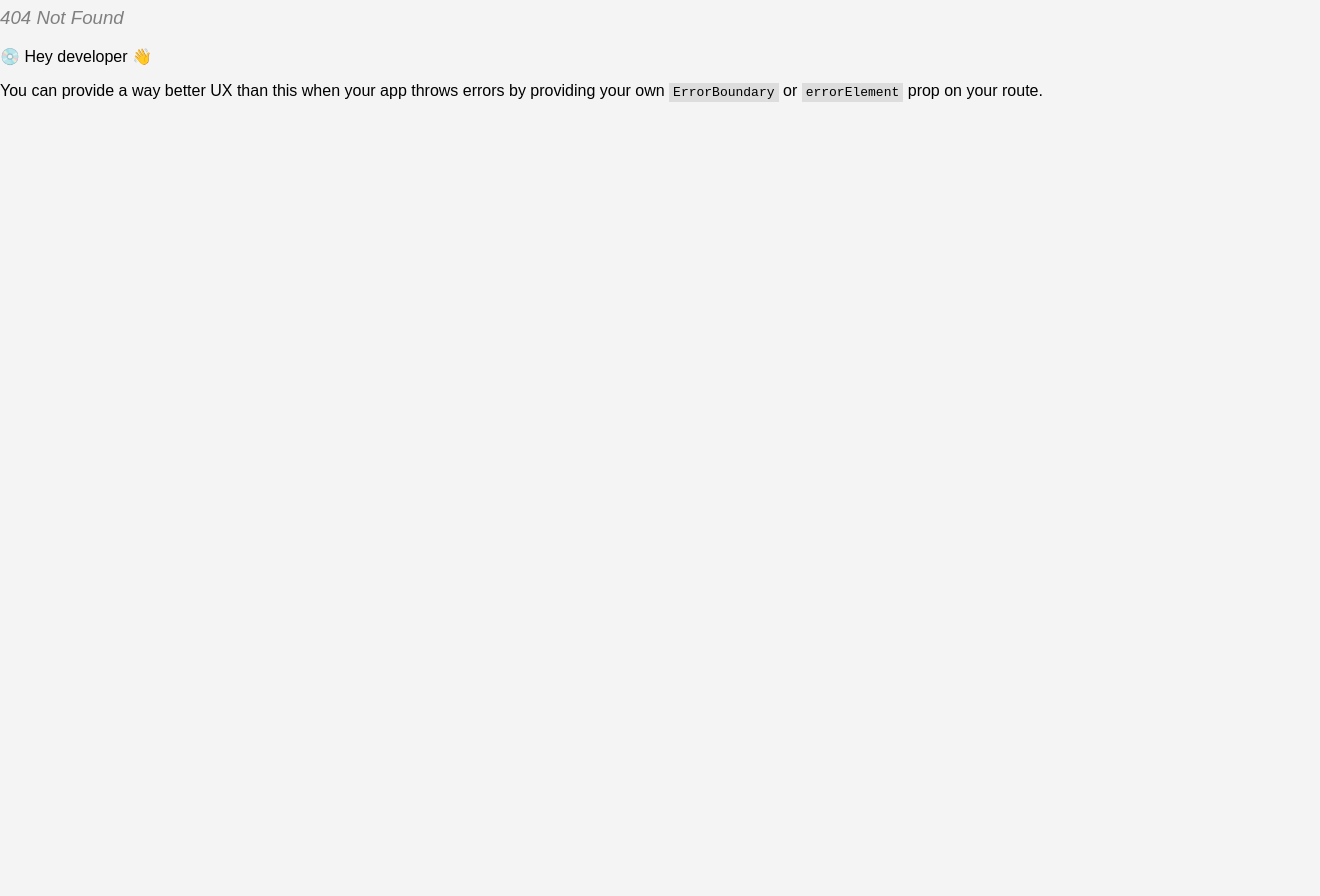
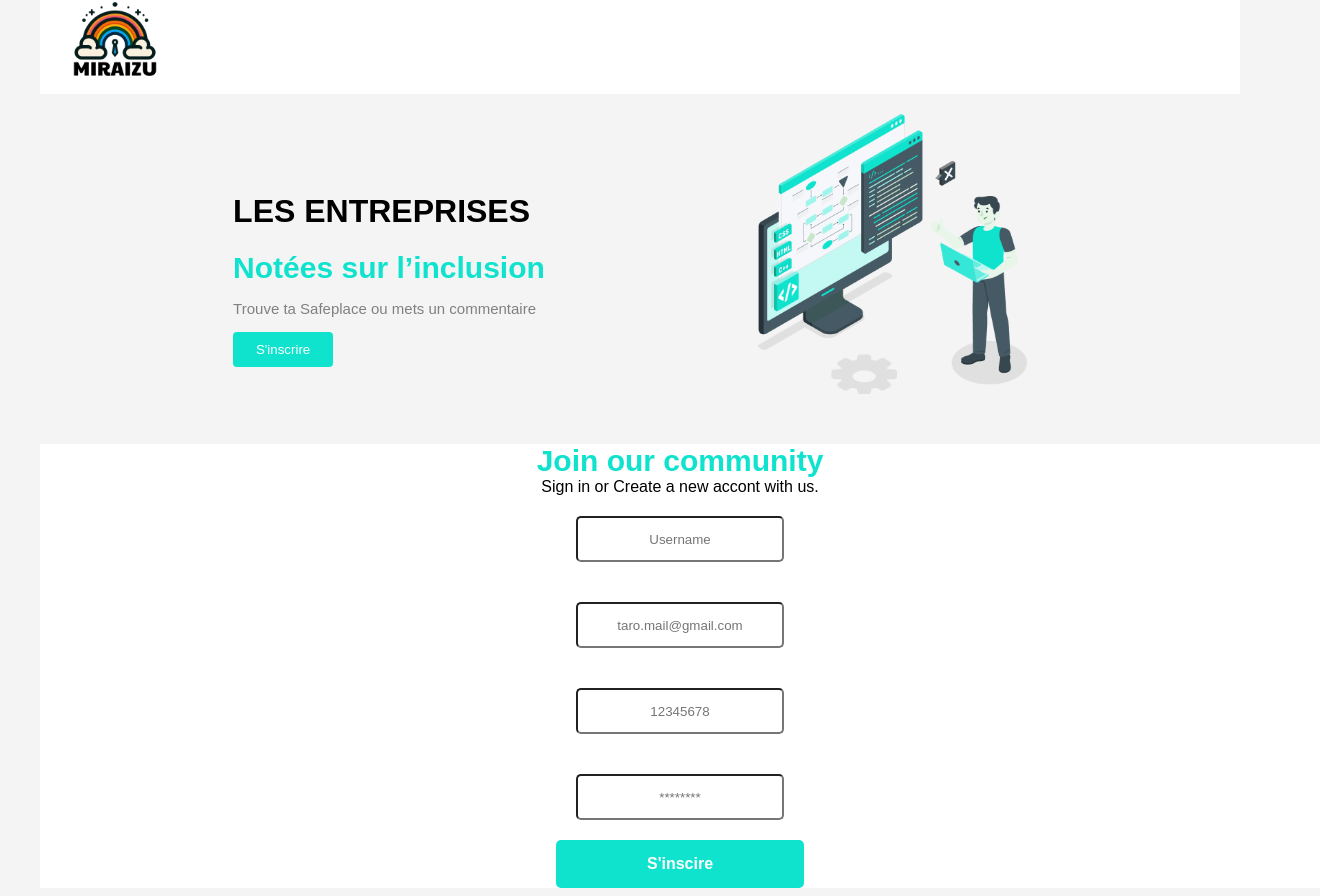
Before and after one commit to hamed-cell/Miraizu, a React (Vite) app in the folder frontend/: page /inscription in a window 1280 px wide. Before the commit this address had no page. Shown: the part 46-942 px from the top of the page, 1320 px wide, since content can reach past the window. Before the commit the page ends 800 px from the top, so only its background shows below. Built offline with nearby package versions, Linux system fonts and the light colour scheme.

Commit message:
little css

```diff
--- a/frontend/src/App.css
+++ b/frontend/src/App.css
@@ -23,6 +23,7 @@ h2 {
 h3 {
   color: grey;
   font-weight: 100;
+  font-size: 15px;
 }
 .containerTitleIllu {
   display: flex;
@@ -39,9 +40,15 @@ h3 {
 }
 
 .logoEntreprise {
-  width: 5%;
+  width: 100px;
 }
 
+.nameDescription {
+  display: flex;
+  flex-direction: column;
+  align-items: left;
+  margin-left: 20px;
+}
 .containerIllustrationMain {
   height: 350px;
   display: flex;
@@ -63,6 +70,16 @@ h3 {
   transition: background-color 0.3s;
   width: 100px;
 }
+.buttonIt {
+  border: none;
+  padding: 10px 20px;
+  margin-right: 10px;
+  cursor: pointer;
+  border-radius: 4px;
+
+  width: 100px;
+}
+
 .app-bar {
   background-color: white;
   height: 80px;
@@ -86,10 +103,38 @@ h3 {
 
 .paper {
   background-color: white;
+
   padding: 20px;
   margin-bottom: 20px;
   border-radius: 8px;
   box-shadow: 0 2px 4px rgba(0, 0, 0, 0.1);
+}
+
+.blogLogoEntreprise {
+  display: flex;
+  flex-direction: row;
+  justify-content: space-evenly;
+  align-items: center;
+  gap: 2rem;
+}
+
+.scoreMoyen {
+  text-align: center;
+  color: #0fe3ce;
+  font-weight: bold;
+}
+
+.itineraire {
+  text-align: center;
+  margin-left: 40px;
+}
+
+p {
+  margin: 0;
+}
+
+.itineraireImg {
+  width: 50px;
 }
 
 .button {
@@ -128,6 +173,7 @@ h3 {
   display: flex;
   flex-wrap: wrap;
   gap: 10px;
+  margin-bottom: 20px;
 }
 
 .form-control {
--- a/frontend/src/App.jsx
+++ b/frontend/src/App.jsx
@@ -17,7 +17,7 @@ function App() {
         <div className="textTitle">
           <h1>LES ENTREPRISES</h1>
           <h2>Notées sur l’inclusion</h2>
-          <h3>Trouve ta Safeplace</h3>
+          <h3>Trouve ta Safeplace ou mets un commentaire</h3>
           <button className="buttonInsc" type="button">
             S'inscrire
           </button>
--- a/frontend/src/components/CompanyDetails.jsx
+++ b/frontend/src/components/CompanyDetails.jsx
@@ -4,6 +4,7 @@ import { companies } from "../data/companies";
 import CommentsList from "./CommentsList.jsx";
 import CommentForm from "./CommentForm.jsx";
 import "../App.css";
+import Itineraire from "../assets/itineraire.png";
 
 const getAverageScore = (reviews) => {
   const total = reviews.reduce((sum, review) => sum + review.rating, 0);
@@ -52,14 +53,29 @@ const CompanyDetails = () => {
 
   return (
     <div className="paper">
-      <img className="logoEntreprise" src={company.logo} alt="" />
-      <h2>{company.name}</h2>
-      <p>{company.description}</p>
-      <h3>Score moyen: {getAverageScore(company.reviews)} / 5</h3>
+      <div className="blogLogoEntreprise">
+        <img className="logoEntreprise" src={company.logo} alt="" />
+        <div className="nameDescription">
+          <h2>{company.name}</h2>
+          <p>{company.description}</p>
+        </div>
+        <Link to="/">
+          <div className="itineraire">
+            <img className="itineraireImg" src={Itineraire} alt="" />
+            <p>Itinéraire</p>
+          </div>
+        </Link>
+      </div>
+      <h3 className="scoreMoyen">
+        Score moyen: {getAverageScore(company.reviews)} / 5 ⭐
+      </h3>
       {company.reviews.map((review, index) => (
         <div key={index} className="card">
           <p>
-            {review.category}: <strong>{review.rating} / 5</strong>
+            {review.category}:{" "}
+            <span className="scoreMoyen">
+              <strong>{review.rating} / 5</strong>
+            </span>
           </p>
         </div>
       ))}
--- a/frontend/src/main.jsx
+++ b/frontend/src/main.jsx
@@ -5,6 +5,7 @@ import App from "./App";
 import CompanyList from "./components/CompanyList";
 import CompanyDetails from "./components/CompanyDetails";
 import Formulaire from "./pages/Contact/Formulaire";
+import Inscription from "./pages/inscription/Inscription.jsx";
 
 const router = createBrowserRouter([
   {
@@ -23,6 +24,10 @@ const router = createBrowserRouter([
         path: "/company/:id",
         element: <CompanyDetails />,
       },
+      {
+        path: "/inscription",
+        element: <Inscription />,
+      },
     ],
   },
 ]);
--- a/frontend/src/pages/Contact/formulaire.module.css
+++ b/frontend/src/pages/Contact/formulaire.module.css
@@ -11,6 +11,33 @@
   color: white;
   border-radius: 5%;
   max-width: 100vw;
+}
+.inscriptionContent {
+  width: 100vw;
+  display: flex;
+  flex-direction: column;
+  justify-content: center;
+  align-items: center;
+  background-color: white;
+}
+.inscriptionContent input {
+  width: 200px;
+}
+.inputText {
+  width: 600px;
+
+  border-radius: 5px;
+  text-align: center;
+}
+
+.pseudoInput input {
+  width: 200px;
+  height: 40px;
+  border-radius: 5px;
+  margin: 20px;
+}
+input {
+  height: 20px;
 }
 
 .formulaireContact h3 {
@@ -64,16 +91,21 @@
 }
 
 .buttonSubmit {
-  border: grey;
-  margin-top: 2rem;
-  background-color: rgb(15, 227, 206);
-  border-radius: 55%;
-  margin: 1rem;
+  width: 100%;
+  padding: 15px;
+  background-color: #0fe3ce;
+  color: white;
+  font-size: 1rem;
+  font-weight: bold;
+  text-align: center;
+  border: none;
+  border-radius: 5px;
+  cursor: pointer;
+  transition: background-color 0.3s;
 }
 
-.buttonSubmit p {
-  color: white;
-  font-weight: bold;
+.buttonSubmit:hover {
+  background-color: #0056b3;
 }
 
 .contactContainerAll {
@@ -81,6 +113,11 @@
   flex-direction: column;
 }
 
+.inscriptionForm {
+  display: flex;
+  flex-direction: column;
+  text-align: center;
+}
 @media only screen and (min-width: 700px) {
   .contactContainerAll {
     padding: 2rem;
--- /dev/null
+++ b/frontend/src/pages/inscription/Inscription.jsx
@@ -0,0 +1,87 @@
+import { Form } from "react-router-dom";
+import { useState } from "react";
+import styles from "../Contact/formulaire.module.css";
+
+function Inscription() {
+  const [values, setValues] = useState({
+    prenom: "",
+    nom: "",
+    email: "",
+    numero: "",
+    password: "",
+  });
+
+  const handleInput = (event) => {
+    setValues((prev) => ({
+      ...prev,
+      [event.target.name]: event.target.value,
+    }));
+  };
+
+  const handleSubmit = async (event) => {
+    event.preventDefault();
+  };
+
+  return (
+    <div className={styles.inscriptionContent}>
+      <h2>Join our community</h2>
+      <p>Sign in or Create a new accont with us.</p>
+      <Form
+        method="post"
+        className={styles.inscriptionForm}
+        onSubmit={handleSubmit}
+      >
+        <label htmlFor="prenom" className={styles.rowFormRow} />
+
+        <div className={styles.pseudoInput}>
+          <input
+            className={styles.inputText}
+            type="text"
+            placeholder="Username"
+            name="prenom"
+            value={values.prenom}
+            onChange={handleInput}
+          />
+        </div>
+        <label htmlFor="email" className={styles.rowFormRow} />
+        <div className={styles.pseudoInput}>
+          <input
+            className={styles.inputText}
+            type="email"
+            placeholder="taro.mail@gmail.com"
+            name="email"
+            value={values.email}
+            onChange={handleInput}
+          />
+        </div>
+        <label htmlFor="numero" className={styles.rowFormRow} />
+        <div className={styles.pseudoInput}>
+          <input
+            className={styles.inputText}
+            type="numero"
+            placeholder="12345678"
+            name="numero"
+            value={values.numero}
+            onChange={handleInput}
+          />
+        </div>
+        <label htmlFor="commentaire" className={styles.rowFormRow} />
+        <div className={styles.pseudoInput}>
+          <input
+            className={styles.inputText}
+            type="password"
+            placeholder="********"
+            name="password"
+            value={values.password}
+            onChange={handleInput}
+          />
+        </div>
+        <button className={styles.buttonSubmit} type="submit">
+          <p className={styles.inscriptionButton}>S'inscire</p>
+        </button>
+      </Form>
+    </div>
+  );
+}
+
+export default Inscription;
```
Also changed, not shown: frontend/src/assets/itineraire.png (added).
